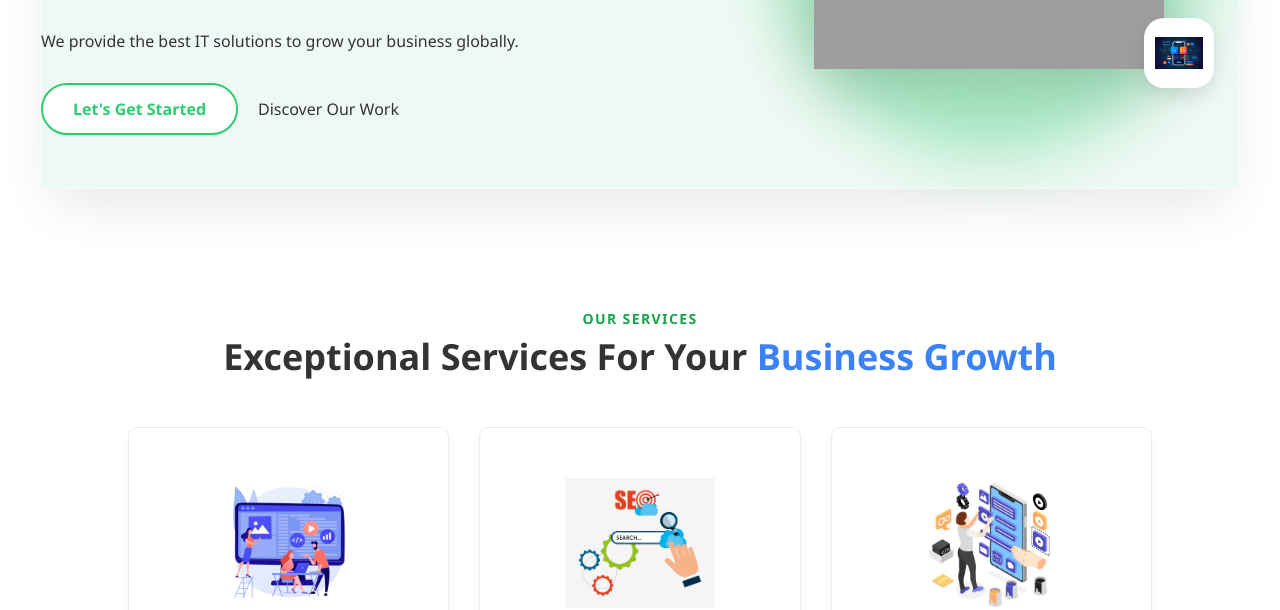
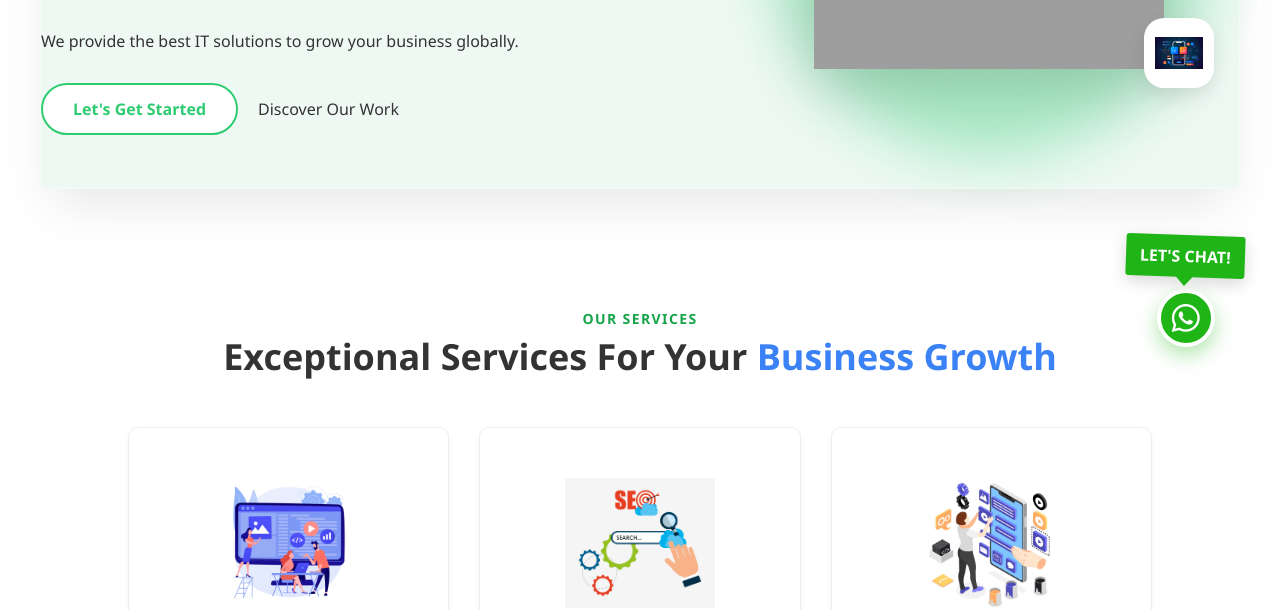
Before and after one commit to riteshcdy07/techinfosys-project, a Django app: page / in a window 1280 px wide. Shown: the part 418-1028 px from the top of the page. Run offline with Django 5.2, Linux system fonts and the light colour scheme; data comes from the database, SQL or seed files in the repository; some libraries are stand-ins or nearby versions; grey boxes are pictures that could not be loaded.

Commit message:
Connect WhatsApp chat button

```diff
--- a/core/templates/home.html
+++ b/core/templates/home.html
@@ -1114,6 +1114,78 @@ body {
     </div>
   </section>
 
+
+    <div class="whatsapp-wrapper">
+      <div class="whatsapp-label">LET'S CHAT!</div>
+
+      <a
+        href="https://wa.me/message/JTT3BNNU4FSCH1"
+        target="_blank"
+        rel="noopener noreferrer"
+        class="whatsapp-btn"
+        aria-label="Message Techinfosys on WhatsApp"
+      >
+        <i class="fab fa-whatsapp"></i>
+      </a>
+    </div>
+
+<style>
+ .whatsapp-wrapper {
+  position: fixed;
+  right: 35px;
+  bottom: 35px;
+  z-index: 9999;
+  display: flex;
+  flex-direction: column;
+  align-items: center;
+}
+
+.whatsapp-label {
+  position: relative;
+  background: #20b516;
+  color: #ffffff;
+  font-size: 16px;
+  font-weight: 800;
+  padding: 9px 14px;
+  border-radius: 3px;
+  margin-bottom: 12px;
+  transform: rotate(2deg);
+  box-shadow: 0 6px 16px rgba(0, 0, 0, 0.15);
+}
+
+.whatsapp-label::after {
+  content: "";
+  position: absolute;
+  left: 50%;
+  bottom: -9px;
+  transform: translateX(-50%);
+  border-left: 9px solid transparent;
+  border-right: 9px solid transparent;
+  border-top: 10px solid #20b516;
+}
+
+.whatsapp-btn {
+  width: 58px;
+  height: 58px;
+  border-radius: 50%;
+  background: #20b516;
+  color: #ffffff;
+  display: flex;
+  align-items: center;
+  justify-content: center;
+  font-size: 32px;
+  text-decoration: none;
+  border: 4px solid #ffffff;
+  box-shadow: 0 8px 20px rgba(32, 181, 22, 0.35);
+  transition: 0.3s ease;
+}
+
+.whatsapp-btn:hover {
+  transform: scale(1.08);
+  background: #189d11;
+}
+</style>
+
   <footer class="footer-section">
     <div class="footer-overlay"></div>
 
@@ -1152,7 +1224,7 @@ body {
             <div class="footer-col info-block">
                 <div class="icon-circle"><i class="fas fa-envelope"></i></div>
                 <h3>Email</h3>
-                <p>info@neptech.com.np</p>
+                <p>techinfosys20@gmail.com</p>
             </div>
         </div>
 
@@ -1212,9 +1284,11 @@ body {
                   class="w-full border border-gray-300 rounded-xl p-3 focus:ring-2 focus:ring-green-500 outline-none">
             <option value="">--- Select Service ---</option>
             <option>Web Development</option>
-            <option>App Development</option>
+            <!-- <option>App Development</option>/ -->
             <option>SEO</option>
-            <option>UI/UX</option>
+            <!-- <option>UI/UX</option> -->
+             <option>Digital Marketing</option>
+             <option>Video Editing</option>
           </select>
 
           <textarea name="message" rows="4" placeholder="Write a Message *"
@@ -1236,7 +1310,7 @@ body {
 
         <div class="space-y-6 text-lg">
           <p>📞 9817297998</p>
-          <p>✉ info@neptech.com.np</p>
+          <p>✉ techinfosys20@gmail.com</p>
           <p>📍 Sankhamul, Kathmandu</p>
         </div>
 
```
